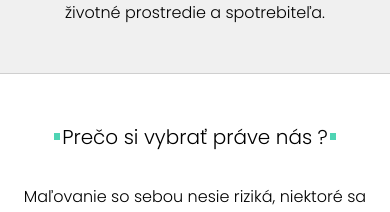
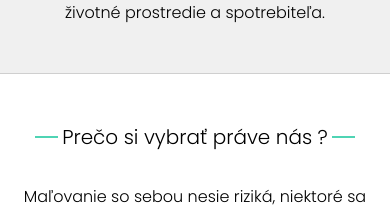
Before and after one commit to MatthewChevy/Synmal, a Vue app: page / in a window 390 px wide. Shown: the part 4865-5077 px from the top of the page. Built offline with nearby package versions, Linux system fonts and the light colour scheme.

Commit message:
responsive 0px - 350px

```diff
--- a/src/components/Home/TheHomeFourthSection.vue
+++ b/src/components/Home/TheHomeFourthSection.vue
@@ -163,5 +163,23 @@
     }
 }
 
+@media screen and (min-width: 350px) {
+    .why-us {
+        h2::before,
+        h2::after {
+            content: '';
+            display: inline-block;
+            width: 6%;
+            border: 0.25px solid $fancy;
+        }
 
+        h2::after {
+            left: 0.25rem;
+        }
+
+        h2::before {
+            right: 0.25rem;
+        }
+    }
+}
 </style>
```
